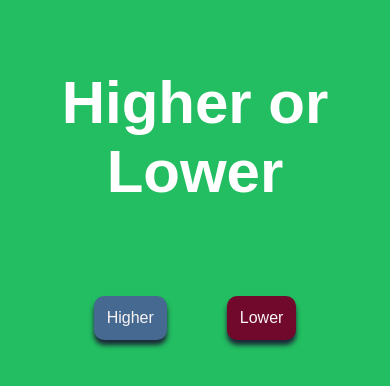
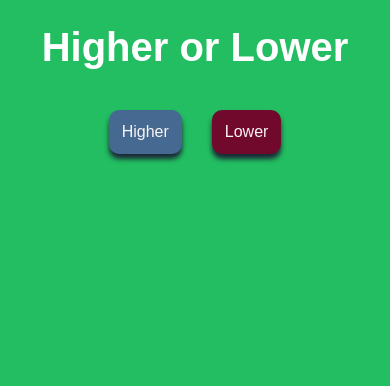
Before and after one commit to alexakearns/higher-lower, a website: page index.html in a window 390 px wide. Drawn offline with Linux system fonts and the light colour scheme; no server answers; a web font is replaced by a local one.

Commit message:
Add responsive styling

```diff
--- a/style.css
+++ b/style.css
@@ -6,8 +6,11 @@ body {
 }
 
 header {
-  font-size: 30px;
   padding: 20px;
+}
+
+header h1 {
+  font-size: 4em;
 }
 
 .display-none {
@@ -92,3 +95,29 @@ header {
 #result {
   font-size: 30px;
 }
+
+@media only screen and (max-width: 600px) {
+  header {
+    padding: 0;
+  }
+
+  header h1 {
+    font-size: 40px;
+    margin: 25px 15px 15px;
+  }
+
+  .button-selection {
+    margin: 25px 15px 15px;
+  }
+
+  .button-container {
+    padding-bottom: 10px;
+  }
+
+  .cards img {
+    flex: 3 0 21%;
+    height: 130px;
+    /* width: 30%; */
+    padding: 7px;
+  }
+}
```
